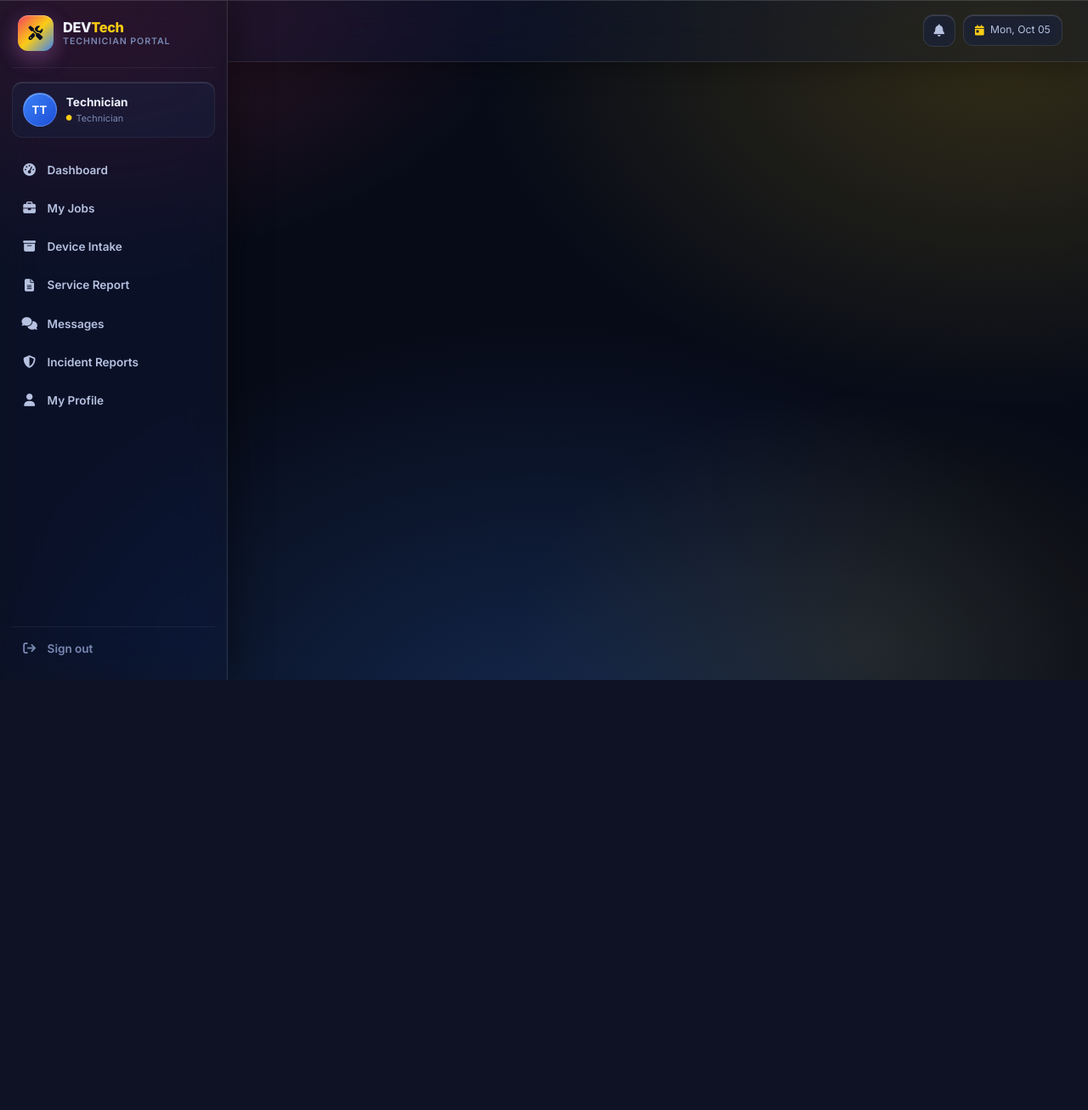
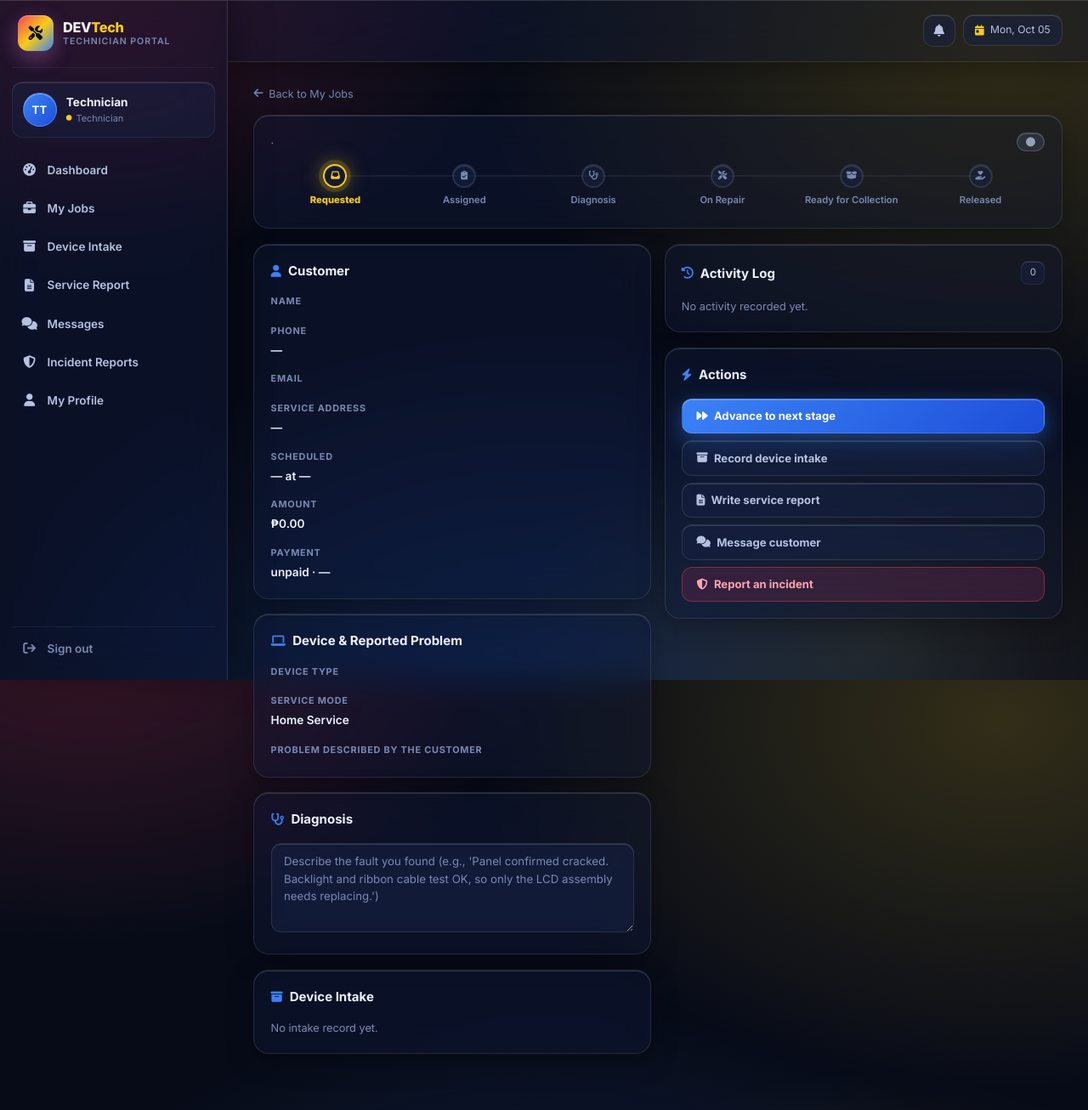
Before and after one commit to eslirajohnmark/DEVTech_webproject, a Flask app: template templates/technician/job_detail.html in a window 1280 px wide. Shown: the whole page at 85% size. Before the commit the page ends 800 px from the top, so only its background shows below. Run offline with Flask 3, Linux system fonts and the light colour scheme; the template is opened without the code that fills it, so the values that code supplies are empty; parts of the project's set-up code (start-up, migrations or seed data) failed here and were passed over; some libraries are stand-ins or nearby versions.

Commit message:
Update all project files

```diff
--- a/blueprints/technician_api.py
+++ b/blueprints/technician_api.py
@@ -1,8 +1,4 @@
-"""Technician portal — JSON API.
 
-Each endpoint re-checks ownership on the row before touching it, so a
-technician can never see or mutate another technician's work.
-"""
 from flask import (
     Blueprint, jsonify, request, session, abort, send_file,
     redirect, url_for, flash,
@@ -19,8 +15,8 @@ from services.job_status import NEXT_STATUS, STATUS_LABELS, FINISHED_STATUSES
 from models.technician_models import technician_rating
 
 
+technician_api_bp = Blueprint('technician_api', __name__)
 
-technician_api_bp = Blueprint('technician_api', __name__)
 
 def technician_required(fn):
     @wraps(fn)
@@ -36,6 +32,70 @@ def technician_required(fn):
 
 def _now():
     return datetime.utcnow().strftime('%Y-%m-%d %H:%M:%S')
+
+
+# ---------------------------------------------------------------------------
+# AUTO-ADVANCE CORE
+# ---------------------------------------------------------------------------
+# Guard map: for each status, what must exist before we're allowed to leave it.
+# These MUST match the guards in advance_job() exactly, or the auto and manual
+# paths will disagree about what counts as "ready to advance".
+
+def _intake_exists(b):
+    return IntakeRecord.query.filter_by(booking_id=b.id).first() is not None
+
+def _diagnosis_saved(b):
+    r = ServiceReport.query.filter_by(booking_id=b.id)\
+        .order_by(ServiceReport.id.desc()).first()
+    return bool(r and (r.diagnosis or '').strip())
+
+def _report_submitted(b):
+    r = ServiceReport.query.filter_by(booking_id=b.id)\
+        .order_by(ServiceReport.id.desc()).first()
+    return bool(r and r.status == 'submitted')
+
+
+# status -> (requirement_check, log_text_for_next_stage)
+_AUTO_GUARDS = {
+    'confirmed':         (_intake_exists,   'Intake recorded. Diagnosis started automatically.'),
+    'diagnosis_pending': (_diagnosis_saved, 'Diagnosis complete. Repair started automatically.'),
+    'in_progress':       (_report_submitted,'Service report submitted. Device ready for collection.'),
+    # 'completed' has no auto-advance — releasing is a deliberate action.
+}
+
+
+def _maybe_advance(b, actor_name, reason_override=None):
+    """If the booking's current status has a guard and that guard is
+    satisfied, advance to the next status and log it. Returns the new
+    status string, or None if nothing changed.
+
+    Called after every save action so the workflow is self-driving.
+    """
+    entry = _AUTO_GUARDS.get(b.status)
+    if not entry:
+        return None
+
+    check, default_text = entry
+    if not check(b):
+        return None
+
+    nxt = NEXT_STATUS.get(b.status)
+    if not nxt:
+        return None
+
+    b.status = nxt
+    b.updated_at = datetime.utcnow()
+    db.session.add(JobLog(
+        booking_id=b.id, at=_now(),
+        by_name=actor_name, action='status',
+        text=reason_override or default_text,
+    ))
+    create_notification(
+        b.user_id, 'Repair Status Updated',
+        f'Your booking {b.booking_number} is now: {STATUS_LABELS[nxt]}.',
+        'info'
+    )
+    return nxt
 
 
 def _job_to_dict(b):
@@ -252,6 +312,8 @@ def get_job(job_id):
 @technician_api_bp.route('/jobs/<int:job_id>/advance', methods=['POST'])
 @technician_required
 def advance_job(job_id):
+    """Manual fallback. With auto-advance in place, this is only needed for
+    the final completed -> released step, which is deliberately kept manual."""
     b = Booking.query.get_or_404(job_id)
     if b.technician_id != session['user_id']:
         return jsonify({'ok': False, 'reason': 'Not found.'}), 404
@@ -265,12 +327,14 @@ def advance_job(job_id):
     nxt = NEXT_STATUS.get(b.status)
     if not nxt:
         return fail('This job cannot be advanced from its current status.')
-    if b.status == 'confirmed' and not IntakeRecord.query.filter_by(booking_id=b.id).first():
+
+    # Guards (identical to _AUTO_GUARDS)
+    if b.status == 'confirmed' and not _intake_exists(b):
         return fail('Record the device intake first.')
-    report = ServiceReport.query.filter_by(booking_id=b.id)\
-        .order_by(ServiceReport.id.desc()).first()
-    if b.status == 'diagnosis_pending' and not (report and (report.diagnosis or '').strip()):
+    if b.status == 'diagnosis_pending' and not _diagnosis_saved(b):
         return fail('Write a diagnosis before starting the repair.')
+    if b.status == 'in_progress' and not _report_submitted(b):
+        return fail('Submit your service report before marking the device ready.')
 
     texts = {'diagnosis_pending': 'Device received and recorded. Diagnosis in progress.',
              'in_progress': 'Diagnosis complete. Repair started.',
@@ -278,8 +342,6 @@ def advance_job(job_id):
              'released': 'Device released to customer.'}
     actions = {'diagnosis_pending': 'intake', 'in_progress': 'status',
                'completed': 'status', 'released': 'release'}
-    if b.status == 'in_progress' and not (report and report.status == 'submitted'):
-        return fail('Submit your service report before marking the device ready.')
 
     b.status = nxt
     b.updated_at = datetime.utcnow()
@@ -288,12 +350,12 @@ def advance_job(job_id):
                           action=actions[nxt], text=texts[nxt]))
     db.session.commit()
 
-    from app import create_notification
     create_notification(b.user_id, 'Repair Status Updated',
                         f'Your booking {b.booking_number} is now: {STATUS_LABELS[nxt]}.', 'info')
     if not request.is_json:
         return redirect(url_for('technician.job_detail', job_id=b.id))
     return jsonify({'ok': True, 'job': _job_to_dict(b)})
+
 
 @technician_api_bp.route('/jobs/<int:job_id>/notes', methods=['POST'])
 @technician_required
@@ -312,6 +374,7 @@ def save_notes(job_id):
     ))
     db.session.commit()
     return jsonify({'ok': True})
+
 
 @technician_api_bp.route('/jobs/<int:job_id>/diagnosis', methods=['POST'])
 @technician_required
@@ -345,12 +408,24 @@ def save_diagnosis(job_id):
     db.session.add(JobLog(booking_id=b.id, at=_now(),
                           by_name=session.get('username', 'Technician'),
                           action='diagnosis', text='Diagnosis recorded.'))
+
+    # Auto-advance diagnosis_pending -> in_progress if intake is already on file.
+    # (If the booking is still 'confirmed', the guard doesn't fire — the tech
+    # must save the intake first, which then auto-advances separately.)
+    new_status = _maybe_advance(b, session.get('username', 'Technician'))
     db.session.commit()
+
+    if new_status:
+        if is_form:
+            flash('Diagnosis saved. Job moved to On Repair.', 'success')
+            return redirect(url_for('technician.job_detail', job_id=b.id))
+        return jsonify({'ok': True, 'diagnosis': diagnosis,
+                        'auto_advanced': True, 'new_status': new_status})
 
     if is_form:
         flash('Diagnosis saved.', 'success')
         return redirect(url_for('technician.job_detail', job_id=b.id))
-    return jsonify({'ok': True, 'diagnosis': diagnosis})
+    return jsonify({'ok': True, 'diagnosis': diagnosis, 'auto_advanced': False})
 
 
 @technician_api_bp.route('/jobs/<int:job_id>/logs')
@@ -362,6 +437,8 @@ def job_logs(job_id):
     logs = JobLog.query.filter_by(booking_id=b.id).order_by(JobLog.id.desc()).all()
     return jsonify({'ok': True, 'logs': [
         {'action': l.action, 'text': l.text, 'by': l.by_name, 'at': l.at} for l in logs]})
+
+
 # ---------------------------------------------------------------------------
 # INTAKE
 # ---------------------------------------------------------------------------
@@ -403,15 +480,23 @@ def job_intake(job_id):
             by_name=session.get('username', 'Technician'),
             action='intake', text='Intake recorded.',
         ))
+
+        # Auto-advance confirmed -> diagnosis_pending (guard inside helper)
+        new_status = _maybe_advance(b, session.get('username', 'Technician'))
         db.session.commit()
 
         if is_form:
-            flash('Intake record saved.', 'success')
+            if new_status:
+                flash('Intake record saved. Job moved to Diagnosis.', 'success')
+            else:
+                flash('Intake record saved.', 'success')
             return redirect(url_for('technician.job_detail', job_id=job_id))
-        return jsonify({'ok': True, 'record': _intake_dict(r)})
+        return jsonify({'ok': True, 'record': _intake_dict(r),
+                        'auto_advanced': bool(new_status), 'new_status': b.status})
 
     r = IntakeRecord.query.filter_by(booking_id=job_id).first()
     return jsonify({'ok': True, 'record': _intake_dict(r)})
+
 
 # ---------------------------------------------------------------------------
 # SERVICE REPORT
@@ -463,6 +548,14 @@ def job_report(job_id):
             by_name=session.get('username', 'Technician'),
             action='report', text=f'Service report {r.status}.',
         ))
+
+        # Auto-advance in_progress -> completed on SUBMIT only.
+        # (Draft saves do not fire the guard, because _report_submitted
+        # requires r.status == 'submitted'.)
+        new_status = None
+        if r.status == 'submitted':
+            new_status = _maybe_advance(b, session.get('username', 'Technician'))
+
         db.session.commit()
 
         if r.status == 'submitted':
@@ -475,9 +568,13 @@ def job_report(job_id):
                 )
 
         if is_form:
-            flash(f'Report {r.status}.', 'success')
+            if new_status:
+                flash('Report submitted. Job moved to Ready for Collection.', 'success')
+            else:
+                flash(f'Report {r.status}.', 'success')
             return redirect(url_for('technician.job_detail', job_id=job_id))
-        return jsonify({'ok': True, 'report': {'id': r.id, 'status': r.status}})
+        return jsonify({'ok': True, 'report': {'id': r.id, 'status': r.status},
+                        'auto_advanced': bool(new_status), 'new_status': new_status})
 
     r = ServiceReport.query.filter_by(booking_id=job_id).first()
     if not r:
@@ -562,6 +659,7 @@ def incidents():
         'reviewedBy': r.reviewed_by, 'reviewedAt': r.reviewed_at,
     } for r in rows]})
 
+
 # ---------------------------------------------------------------------------
 # UPLOADS
 # ---------------------------------------------------------------------------
--- a/templates/technician/job_detail.html
+++ b/templates/technician/job_detail.html
@@ -23,7 +23,7 @@
 {% set stage_keys = stages|map(attribute=0)|list %}
 {% set current_index = stage_keys.index(job.status) if job.status in stage_keys else 0 %}
 
-{% block content %}
+{% block body %}
 
 <section class="tech-job-detail">
 
```
Also changed, not shown: templates/admin/request_management.html (+8 -9 lines), templates/admin/technician_activity.html (+28 -65 lines), 1 other file.
